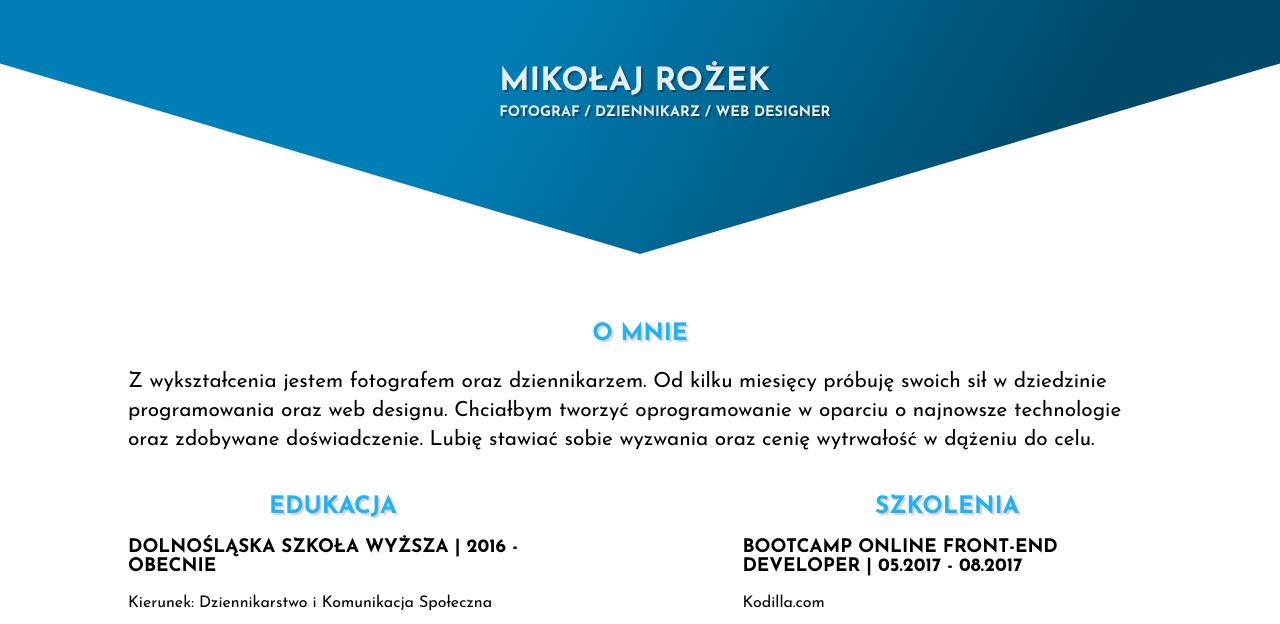
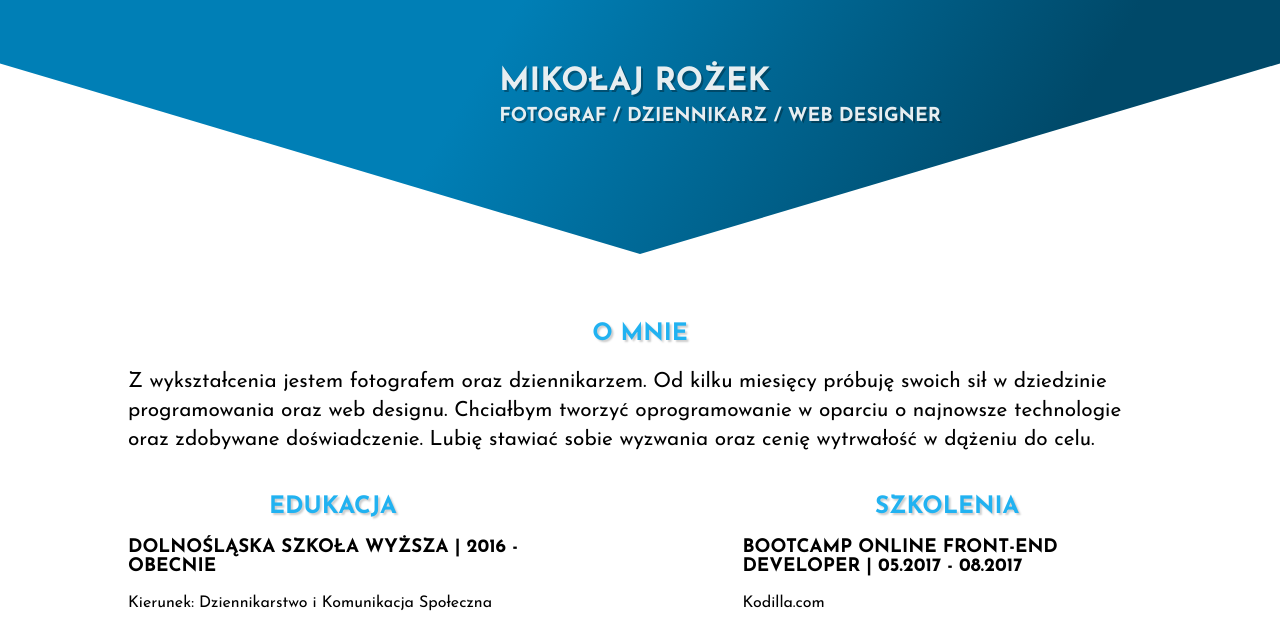
Before and after one commit to mikolajrozek/mikolajrozek.github.io, a plain HTML site: page cv_portfolio/index.html in a window 1280 px wide. Shown: the part 175-799 px from the top of the page. Drawn offline with nearby package versions, Linux system fonts and the light colour scheme.

Commit message:
cv_portfolio
updates

```diff
--- a/cv_portfolio/css/style.css
+++ b/cv_portfolio/css/style.css
@@ -192,7 +192,7 @@ main .portfolio {
     }
 
     .info h2 {
-        font-size: 0.5em;
+        font-size: 0.4em;
     }
 
     .info h2:last-child {
@@ -207,58 +207,20 @@ main .portfolio {
     }
 
     .name h3 {
-        font-size: 1.7em;
+        font-size: 1.6em;
         top: 30%;
         left: 15%;
     }
 
     .name h4 {
-        font-size: 0.9em;
-        top: 38%;
+        font-size: 0.7em;
+        top: 40%;
 	   left: 15%;
     }
 }
 
-/*
-@media screen and (min-width: 400px) {
-    header {
-        height: 70vh;
-    }
+@media (min-width: 767px) {
 
-    main .education, main .work {
-        grid-column-start: 1;
-        grid-column-end: 6;
-    }
-
-    .info h2 {
-        font-size: 0.6em;
-    }
-
-    .info h2:last-child {
-        justify-self: start;
-    }
-
-    .photo img {
-        height: 100px;
-        width: 90px;
-        top: 3%;
-    }
-
-    .name h3 {
-        font-size: 1.7em;
-        top: 30%;
-	   left: 15%;
-    }
-
-    .name h4 {
-        font-size: 0.9em;
-        top: 37%;
-	   left: 15%;
-    }
-}
-*/
-
-@media (min-width: 767px) {
     .photo img {
         height: 130px;
         width: 110px;
@@ -280,6 +242,7 @@ main .portfolio {
 	}
 
     .name h4 {
+        font-size: 1.2em;
         top: 45%;
         left: 25%;
 	}
@@ -303,6 +266,7 @@ main .portfolio {
     .name h4 {
         top: 43%;
         left: 30%;
+        font-size: 1.2em;
 	}
 
     .photo img {
@@ -340,7 +304,7 @@ main .portfolio {
 	}
 
 	.name h4 {
-	    top: 44%;
+	    top: 43%;
 	    left: 35%;
 	 }
 }
```
Also changed, not shown: 1 other file.
